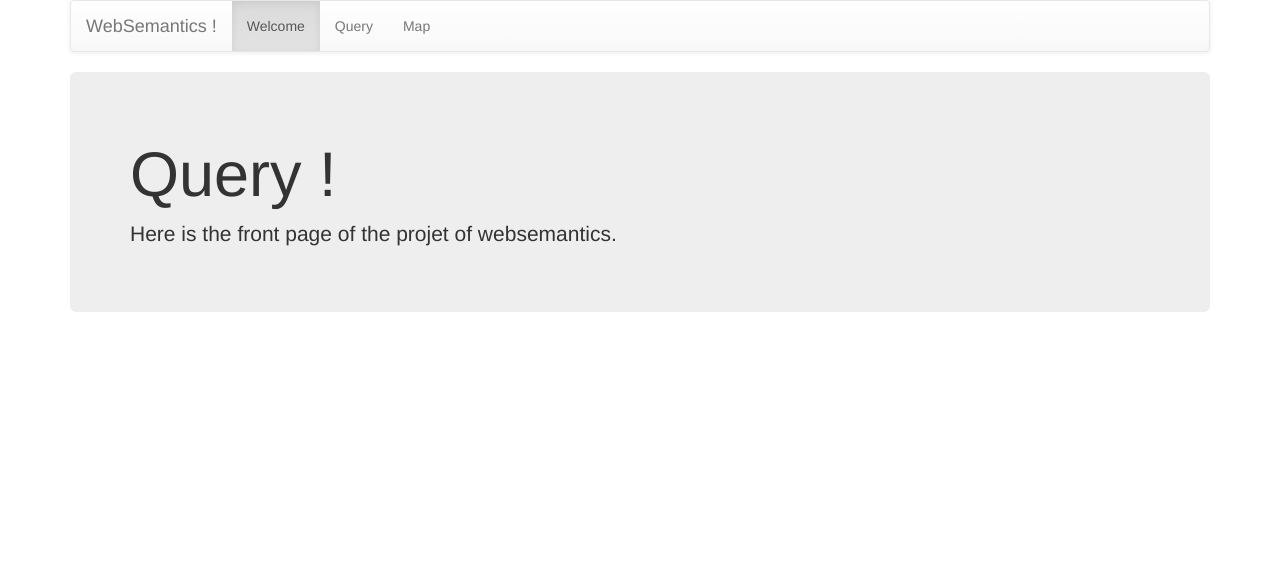
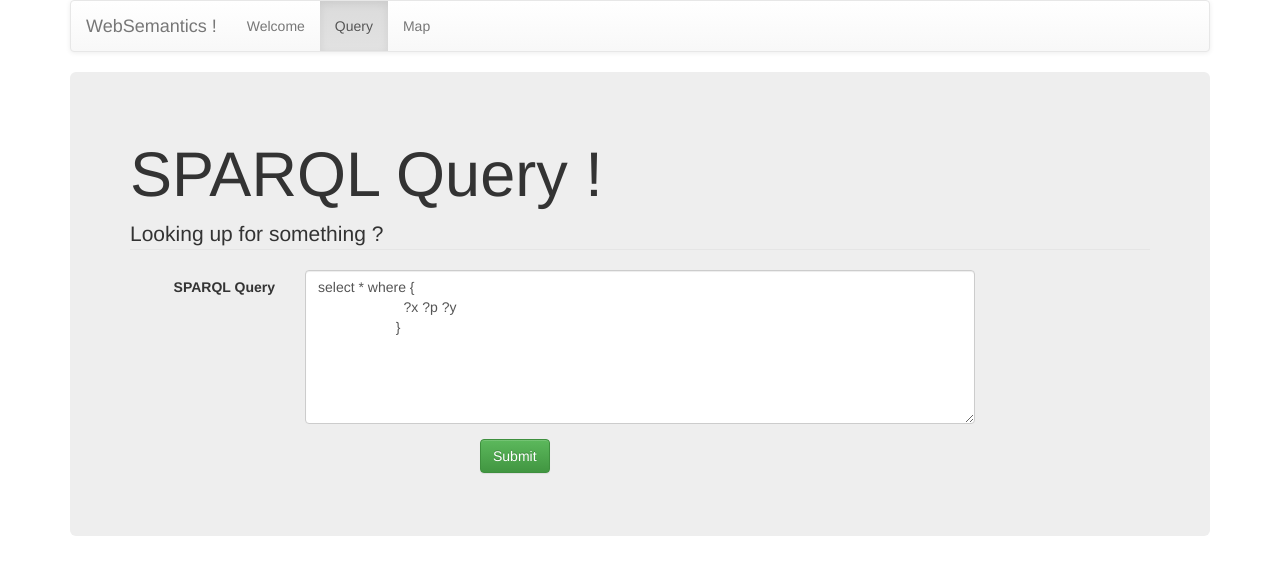
Before and after one commit to atthom/JT_Football, a Django app: page /query in a window 1280 px wide. Shown: the top 575 px of the page. Run offline with Django 3.2, Linux system fonts and the light colour scheme; some libraries are stand-ins or nearby versions.

Commit message:
add menu and form in the query view

```diff
--- a/website/websemantics/showcours/templates/map.html
+++ b/website/websemantics/showcours/templates/map.html
@@ -27,9 +27,9 @@
                 </div>
                 <div id="navbar" class="navbar-collapse collapse">
                     <ul class="nav navbar-nav">
-                        <li class="active"><a href="index">Welcome</a></li>
+                        <li><a href="index">Welcome</a></li>
                         <li><a href="query">Query</a></li>
-                        <li><a href="map">Map</a></li>
+                        <li class="active"><a href="map">Map</a></li>
                     </ul>
                 </div>
                 <!--/.nav-collapse -->
@@ -39,7 +39,7 @@
         <!-- Main component for a primary marketing message or call to action -->
         <div class="jumbotron">
             <h1> Map !</h1>
-            <p>Here is the front page of the projet of websemantics.</p>
+            <p> You have a "{{ foo }}"</p>
         </div>
     </div>
 </body>
--- a/website/websemantics/showcours/templates/query.html
+++ b/website/websemantics/showcours/templates/query.html
@@ -27,8 +27,8 @@
                 </div>
                 <div id="navbar" class="navbar-collapse collapse">
                     <ul class="nav navbar-nav">
-                        <li class="active"><a href="index">Welcome</a></li>
-                        <li><a href="query">Query</a></li>
+                        <li><a href="index">Welcome</a></li>
+                        <li class="active"><a href="query">Query</a></li>
                         <li><a href="map">Map</a></li>
                     </ul>
 
@@ -40,17 +40,34 @@
 
         <!-- Main component for a primary marketing message or call to action -->
         <div class="jumbotron">
-            <h1> Query !</h1>
-            <p>Here is the front page of the projet of websemantics.</p>
+            <h1> SPARQL Query !</h1>
+            <form class="form-horizontal">
+                <fieldset>
+                    <!-- Form Name -->
+                    <legend>Looking up for something ?</legend>
+                    <!-- Textarea -->
+                    <div class="form-group">
+                        <label class="col-md-2 control-label" for="textarea">SPARQL Query</label>
+                        <div class="col-md-8">
+                            <textarea class="form-control" rows="7" id="textarea" name="textarea">select * where {
+                      ?x ?p ?y
+                    }
+                    </textarea>
+                        </div>
+                    </div>
+                    <!-- Button -->
+                    <div class="form-group">
+                        <label class="col-md-4 control-label" for="submit"></label>
+                        <div class="col-md-4">
+                            <button id="submit" name="submit" class="btn btn-success">Submit</button>
+                        </div>
+                    </div>
+                </fieldset>
+            </form>
         </div>
-
     </div>
-
-
 </body>
-
-
 <!-- Latest compiled and minified JavaScript -->
-<script src="https://maxcdn.bootstrapcdn.com/bootstrap/3.3.7/js/bootstrap.min.js" integrity="sha384-Tc5IQib027qvyjSMfHjOMaLkfuWVxZxUPnCJA7l2mCWNIpG9mGCD8wGNIcPD7Txa" crossorigin="anonymous"></script>
+<script src="https://maxcdn.bootstrapcdn.com/bootstrap/3.3.7/js/bootstrap.min.js"></script>
 
 </html>
--- a/website/websemantics/showcours/views.py
+++ b/website/websemantics/showcours/views.py
@@ -1,12 +1,6 @@
 from django.shortcuts import render
 from django.http import HttpResponse
 from django.views.generic import TemplateView
-
-# Create your views here.
-
-
-def index(request):
-    return HttpResponse("Hello, world. You're at the polls index.")
 
 
 class HomePageView(TemplateView):
@@ -16,7 +10,11 @@ class HomePageView(TemplateView):
 
 class MapView(TemplateView):
     def get(self, request, **kwargs):
-        return render(request, 'map.html', context=None)
+        ctx = dict()
+        #ctx["foo"] = "bar"
+        #ctx["request"] = request
+        #ctx["kwargs"] = kwargs
+        return render(request, 'map.html', context=ctx)
 
 
 class QueryView(TemplateView):
```
